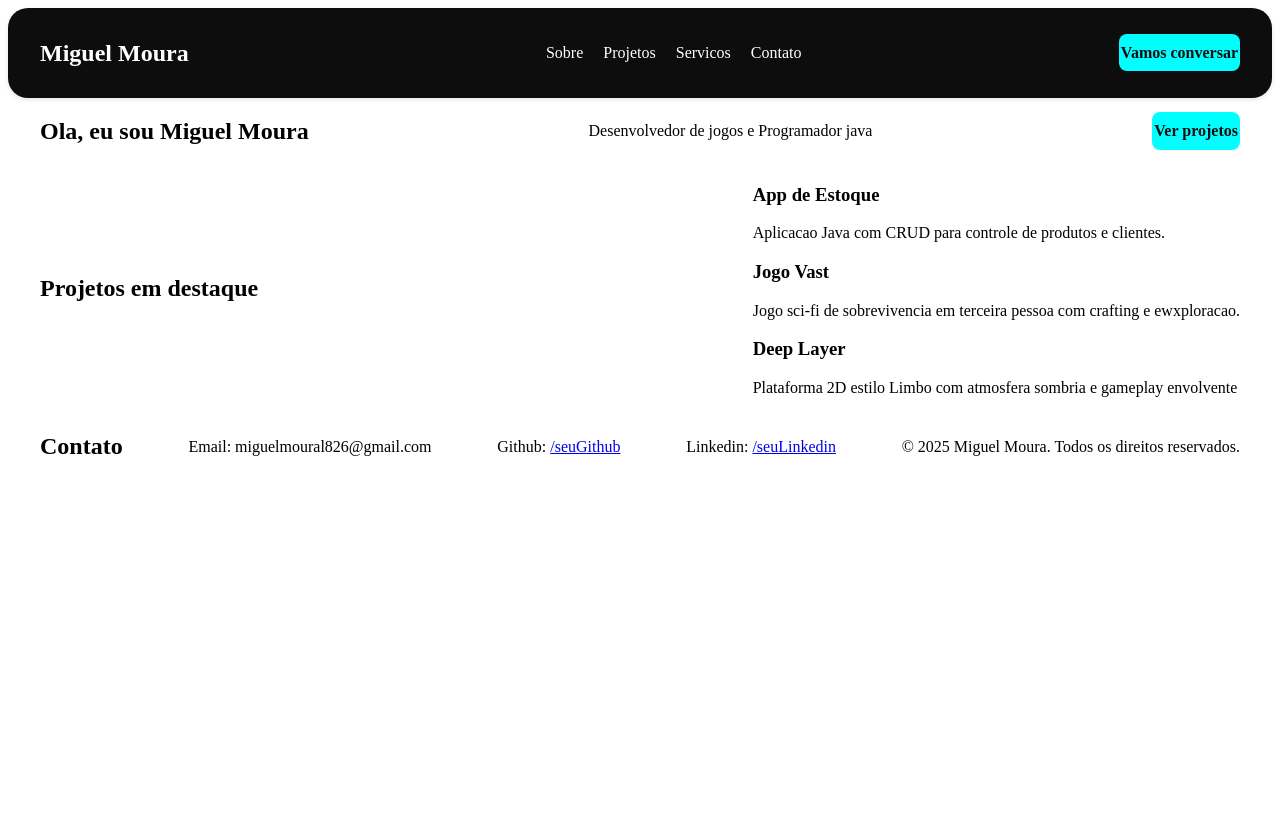
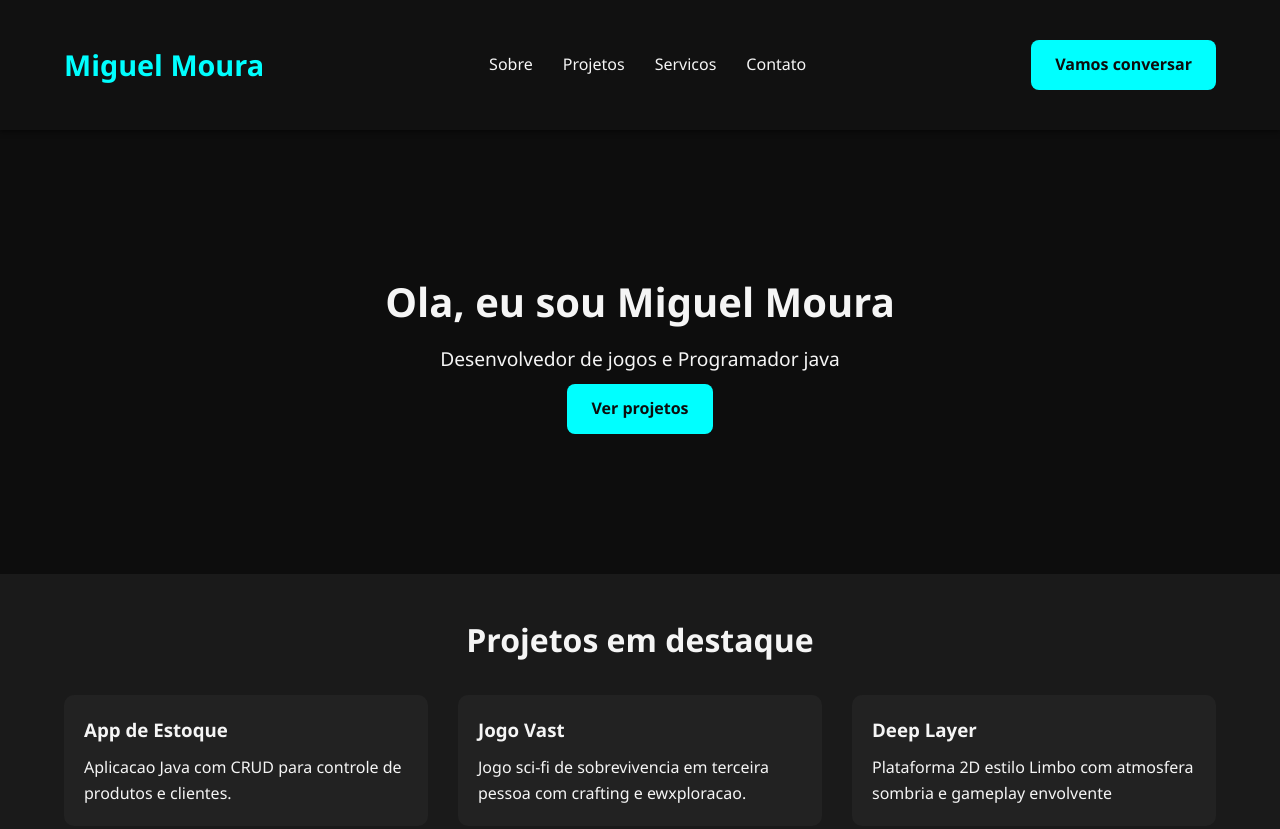
Before and after one commit to miguelpzks/portfolio---Miguel, a plain HTML site: page index.html in a window 1280 px wide. Shown: the top 829 px of the page. Before the commit the page ends 800 px from the top, so only its background shows below. Drawn offline with nearby package versions, Linux system fonts and the light colour scheme.

Commit message:
consertando erro na parte de estilizacao do footer

```diff
--- a/style.css
+++ b/style.css
@@ -1,40 +1,63 @@
+* {
+    margin: 0;
+    padding: 0;
+    box-sizing: border-box;
+}
+
+body {
+    font-family: 'Sagoe UI', 'Segoe UI', Tahoma, Geneva, Verdana, sans-serif;
+    background-color: #0d0d0d;
+    color: #f5f5f5;
+    line-height: 1.6;
+    scroll-behavior: smooth;
+}
+
+a {
+    color: inherit;
+    text-decoration: none;
+}
+
+h1, h2, h3 {
+    font-weight: bold;
+    margin-bottom: 10px;
+}
+
+.container {
+    width: 90%;
+    max-width: 1200px;
+    margin: auto;
+    padding: 40px 0;
+}
+
 .header {
-    background-color: #0d0d0d;
-    color: #ffffff;
-    padding: 20px 0;
-    box-shadow: 0 2px 4px rgba(0, 0, 0, 0.1);
+    background-color: #111;
+    padding: 0px 0;
     position: sticky;
     top: 0;
     z-index: 999;
-    border-radius: 20px;
+    box-shadow: 0 2px 5px rgba(0, 0, 0, 0.5);
 }
 
-.container {
-    max-width: 1200px;
-    margin: auto;
-    padding: 0 30px;
+.header .container {
     display: flex;
     justify-content: space-between;
     align-items: center;
 }
 
 .logo a {
-    font-size: 24px;
+    font-size: 1.8rem;
+    color: #00ffff;
     font-weight: bold;
-    color: #ffffff;
-    text-decoration: none;
 }
 
 .nav-links {
     list-style: none;
     display: flex;
-    gap: 20px;
+    gap: 30px;
 }
 
 .nav-links a {
-    text-decoration: none;
-    color: #ffffff;
-    font-weight: 500;
+    color: #f5f5f5;
     transition: color 0.3s ease;
 }
 
@@ -42,12 +65,28 @@
     color: #00ffff;
 }
 
+.hero {
+    background: linear-gradient(135dg, #141e30, #243b55);
+    text-align: center;
+    padding: 100px 20px;
+}
+
+.hero h1 {
+    font-size: 2.5rem;
+    margin-bottom: 10px;
+}
+
+.hero p {
+    font-size: 1.2rem;
+    margin-bottom: 10px;
+}
+
 .btn {
+    display: inline-block;
+    padding: 12px 24px;
     background-color: #00ffff;
     color: #0d0d0d;
-    padding: 10px 2px;
     border-radius: 8px;
-    text-decoration: none;
     font-weight: bold;
     transition: background-color 0.3s ease;
 }
@@ -55,3 +94,72 @@
 .btn:hover {
     background-color: #00cccc;
 }
+
+.section.projetos {
+    background-color: #1a1a1a;
+}
+
+.grid-projetos {
+    display: grid;
+    grid-template-columns: repeat(auto-fit, minmax(250px, 1fr));
+    gap: 30px;
+    margin-top: 30px;
+}
+
+.card {
+    background-color: #222;
+    padding: 20px;
+    border-radius: 10px;
+    transition: transform 0.3s ease, box-shadow 0.3s ease;
+}
+
+.card:hover {
+    transform: translateY(-5px);
+    box-shadow: 0 5px 15px rgba(0, 255, 255, 0.2);
+}
+
+.section .sobre {
+    background-color: #111;
+}
+
+.section h2 {
+    text-align: center;
+    font-size: 2rem;
+    margin-bottom: 30px;
+}
+
+.footer {
+    background-color: #0d0d0d;
+    text-align: center;
+    padding: 40px 20px;
+    font-size: 0.9rem;
+    color: #999;
+}
+
+.footer a {
+    color: #00ffff;
+    transition: color 0.3s ease;
+}
+
+.footer a:hover {
+    color: #00cccc;
+}
+
+@media (max-widht: 768px) {
+    .nav-links {
+        flex-direction: column;
+        gap: 15px;
+    }
+
+    .header .container {
+        flex-direction: column;
+    }
+
+    .hero h1 {
+        font-size: 2rem;
+    }
+
+    .hero p {
+        font-size: 1rem;
+    }
+}
```
